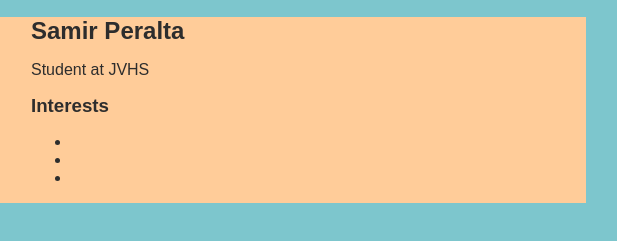
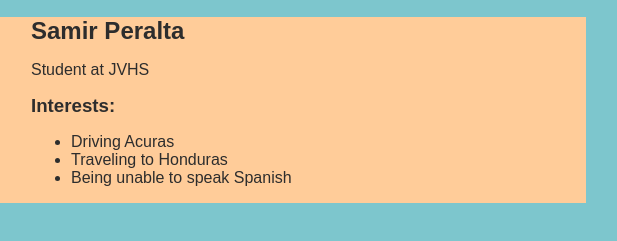
Before and after one commit to SamirP93/SamirP93.github.io, a plain HTML site: page index.html in a window 1280 px wide. Shown: the part 109-350 px from the top of the page, 454-1071 px from the left. Drawn offline with Linux system fonts and the light colour scheme.

Commit message:
add index.html and css files

```diff
--- a/index.html
+++ b/index.html
@@ -20,7 +20,7 @@
       <main>
         <!--Sidebar-->
         <div class="sidebar">
-          <img class="sidebar-img" src="https://github.com/OperationSpark/first-website-hs-beta/blob/master/img/hallebot.png?raw=true">
+          <img class="sidebar-img" src="https://www.google.com/url?sa=i&url=https%3A%2F%2Fstock.adobe.com%2Fsearch%2Fimages%3Fk%3Dimage&psig=AOvVaw0xsXJWy8WHdnLpAPZnNFzQ&ust=1724179097377000&source=images&cd=vfe&opi=89978449&ved=0CBQQjRxqFwoTCNjg5ObZgYgDFQAAAAAdAAAAABAE">
         </div>
         <!--Content-->
         <div class="contant">
@@ -28,11 +28,11 @@
           <p>Student at JVHS</p>
           <!--Interests-->
           <div class="interests">
-            <h3>Interests</h3>
+            <h3>Interests:</h3>
             <ul>
-              <li></li>
-              <li></li>
-              <li></li>
+              <li>Driving Acuras</li>
+              <li>Traveling to Honduras</li>
+              <li>Being unable to speak Spanish</li>
             </ul>
           </div>
         </div>
```
